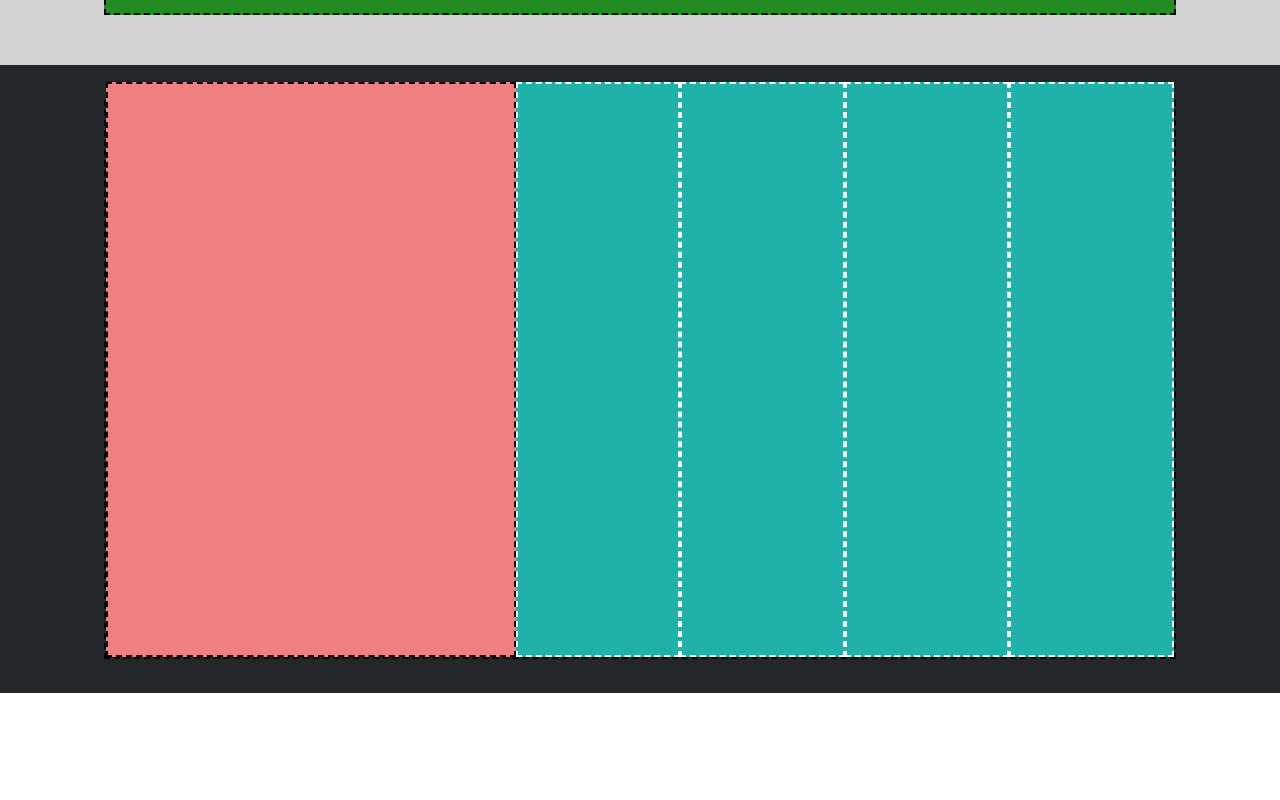
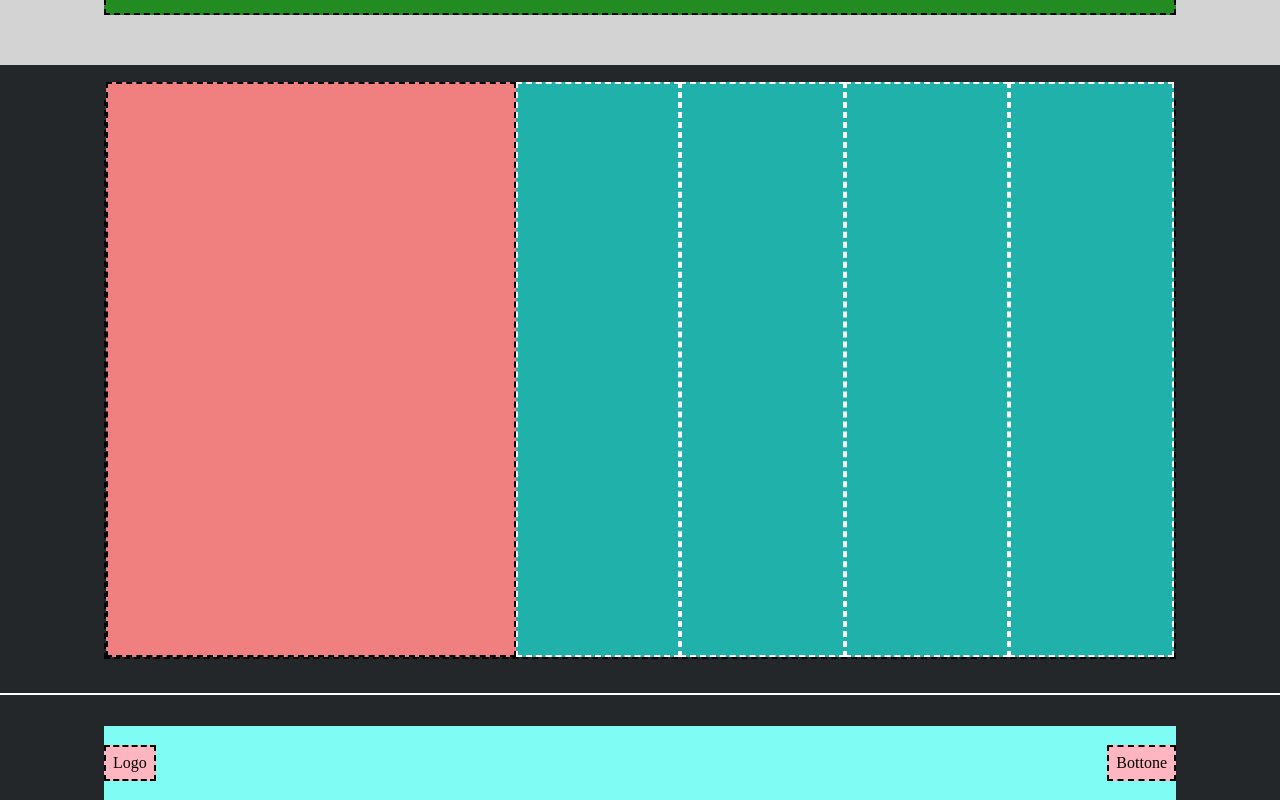
Before and after one commit to Alfredodaniello/htmlcss-struttura-discord, a plain HTML site: page index.html in a window 1280 px wide. Shown: the part 3315-4115 px from the top of the page. Before the commit the page ends 4010 px from the top, so only its background shows below. Drawn offline with Linux system fonts and the light colour scheme.

Commit message:
feat: add footer

```diff
--- a/index.html
+++ b/index.html
@@ -62,7 +62,14 @@
                 <div class="div-2"></div>
                 <div class="div-2"></div>
             </div>
+        </section>
     <!--/Section Back-BLacK-->
     </main>
+    <footer class="d-flex align-e justify">
+        <div class="end d-flex align justify-b">
+            <div class="logo">Logo</div>
+            <div class="bottone">Bottone</div>
+        </div>
+    </footer>
 </body>
 </html>
--- a/style.css
+++ b/style.css
@@ -17,6 +17,19 @@
 .align {
     align-items: center;
 }
+
+.align-e {
+    align-items: end;
+}
+
+.justify {
+    justify-content: center;
+}
+
+.justify-b {
+    justify-content: space-between;
+}
+
 /*-------------
     HEADER
 -------------*/
@@ -166,3 +179,24 @@ SECTION BACK-BLACK
     width: 20%;
     background-color: #20b2aa;
 }
+
+/*-------------
+    FOOTER
+-------------*/
+
+footer {
+    background-color: #23272a;
+    height: 105px;
+}
+
+.end {
+    width: 1072px;
+    height: 74px;
+    background-color: #7ffdf4;
+}
+
+.logo, .bottone{
+    padding: 7px;
+    border: 2px dashed #000000;
+    background-color: #ffb6c1;
+}
```
Lines whose indentation alone changed are shown as unchanged.
